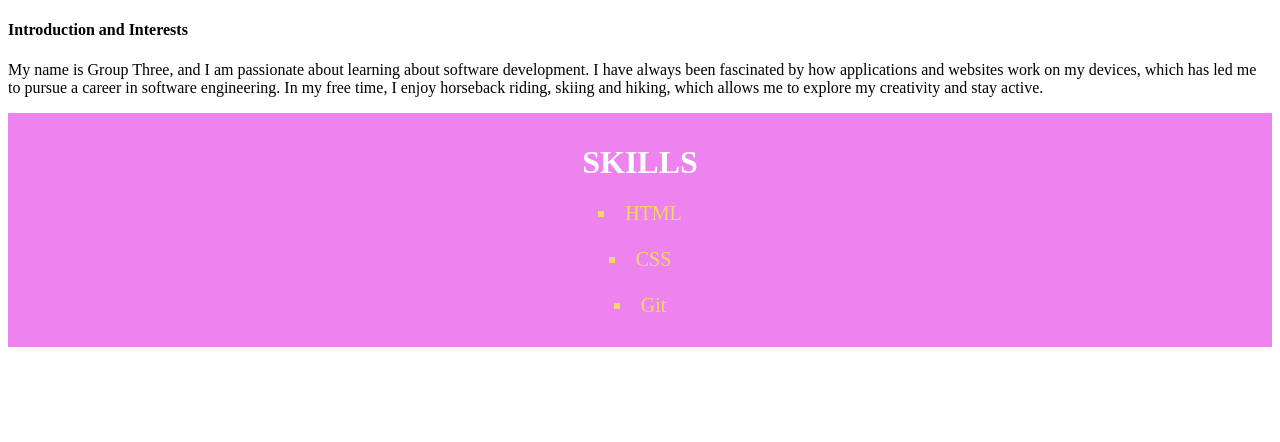
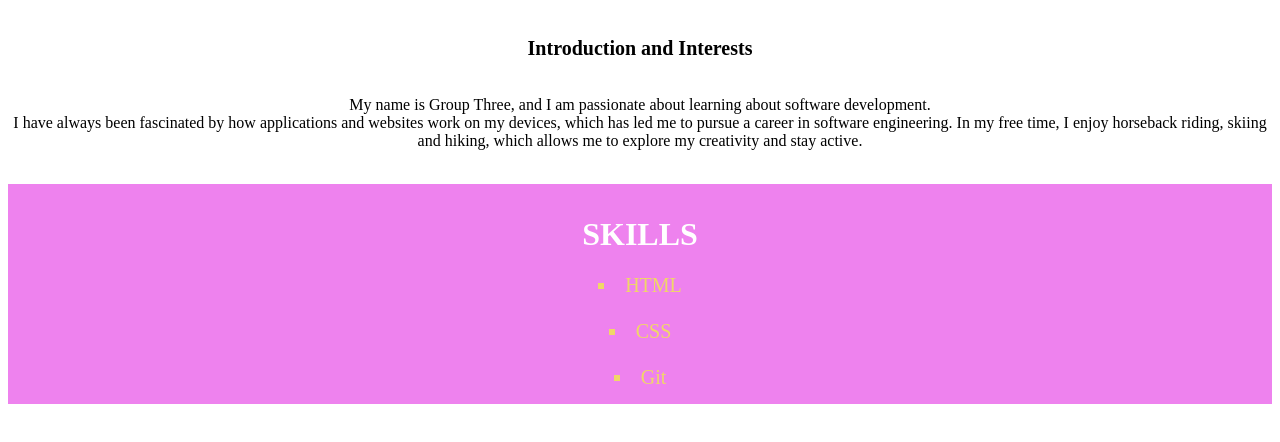
Before and after one commit to Melissekay/GROUP-3-PROJECT, a plain HTML site: page index.html in a window 1280 px wide. Drawn offline with Linux system fonts and the light colour scheme.

Commit message:
New changes in css

```diff
--- a/index.html
+++ b/index.html
@@ -8,8 +8,8 @@
 </head>
 <body>
        <h4>Introduction and Interests</h4>
-    <p>My name is Group Three, and I am passionate about learning about software development. I have always been fascinated by how applications and websites work on my devices, which has led me to pursue a career in software engineering. In my free time, I enjoy horseback riding, skiing and hiking, which allows me to explore my creativity and stay active.</p>
-
+    <p>My name is Group Three, and I am passionate about learning about software development.<br> I have always been fascinated by how applications and websites work on my devices, which has led me to pursue a career in software engineering. In my free time, I enjoy horseback riding, skiing and hiking, which allows me to explore my creativity and stay active.</p>
+<br>
     <div class="container">
         <h1 style="color:white;">SKILLS</h1>
 
--- a/style.css
+++ b/style.css
@@ -2,6 +2,7 @@
     text-align: center;
     background-color:violet;
     padding: 10px;
+    height:200px;
 }
 
 ul{
@@ -15,3 +16,11 @@ ul{
 li{
     text-align: center;
 }
+p{
+    text-align: center;
+}
+h4{
+    text-align: center;
+    font-size: 20px;
+    padding: 10px;
+}
```
